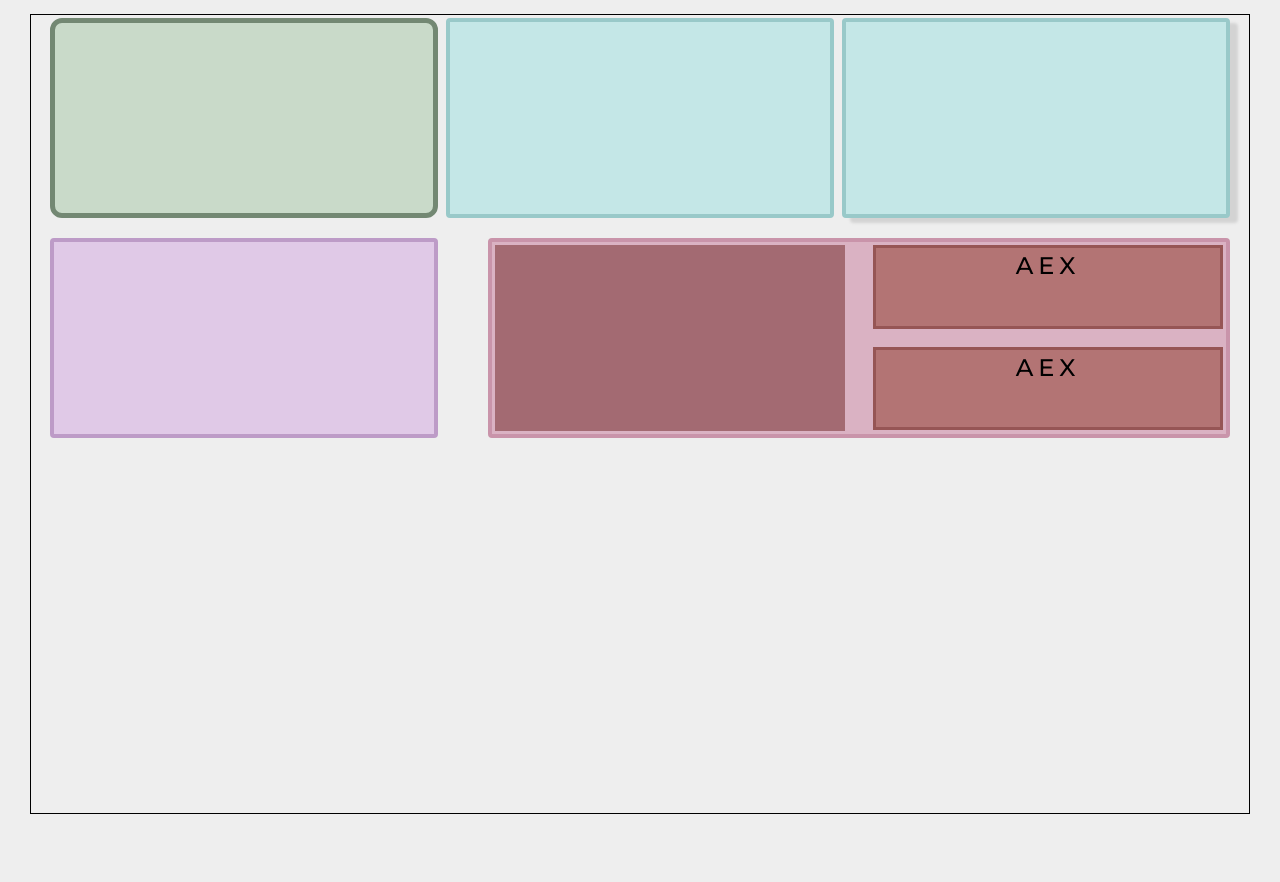
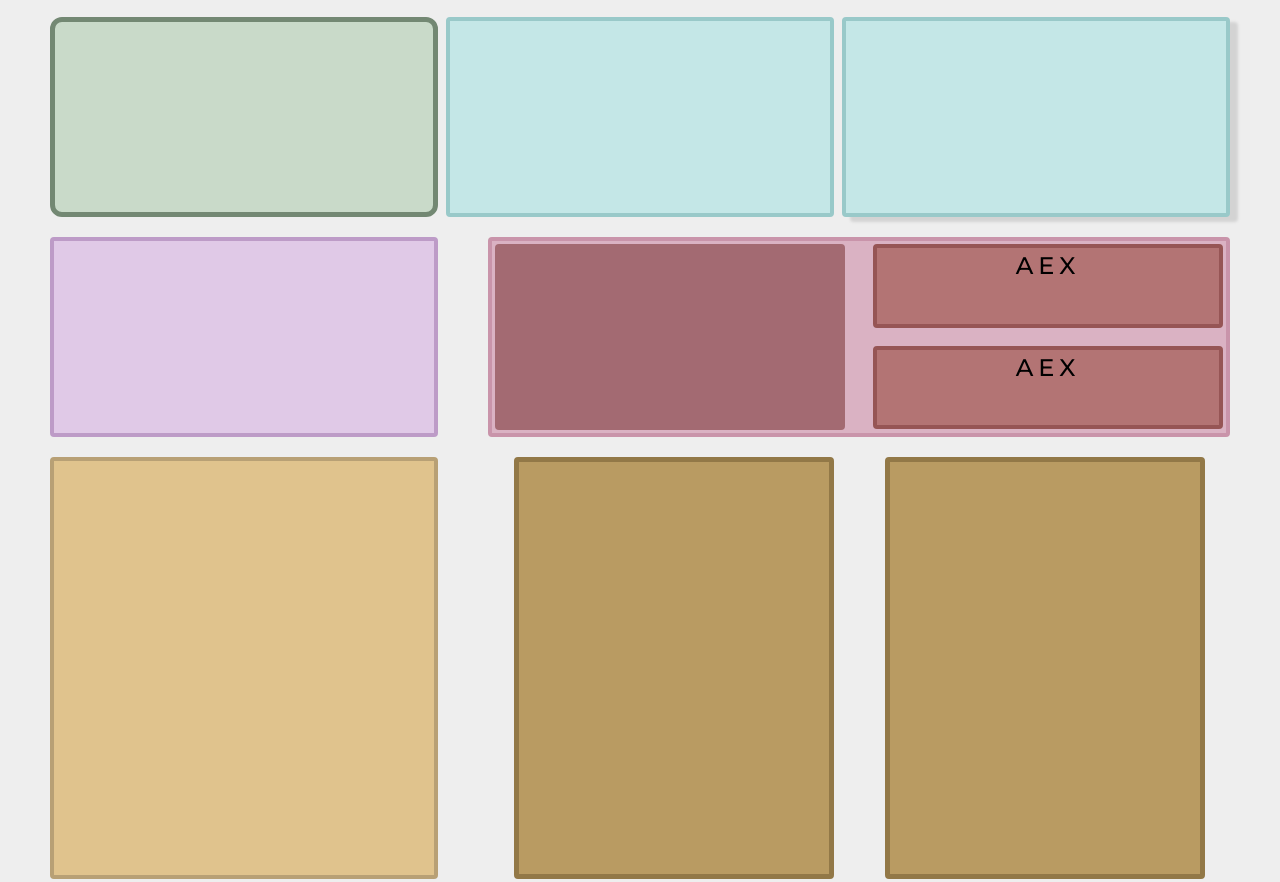
Before and after one commit to evsem/project_1, a website: page index.html in a window 1280 px wide. Before the commit the page ends 814 px from the top, so only its background shows below. Drawn offline with Linux system fonts and the light colour scheme.

Commit message:
v(bottom_container)-project_1

```diff
--- a/css/style.css
+++ b/css/style.css
@@ -91,6 +91,7 @@ h6 {
 
 body {
   background-color: rgb(238, 238, 238);
+  min-width: 1200px;
 }
 
 .container_main {
@@ -98,7 +99,6 @@ body {
   min-height: 100vh;
   margin: 14px auto;
   padding: 3px;
-  border: 1px solid black;
 }
 
 .top_container,
@@ -174,9 +174,7 @@ body {
 
 .right_block_1 {
   background-color: rgb(163, 106, 114);
-}
-
-.right_block_2 {
+  border-radius: 4px;
 }
 
 .right_block_2_top,
@@ -184,7 +182,8 @@ body {
   min-width: auto;
   min-height: 45%;
   background-color: rgb(179, 116, 116);
-  border: 3px solid rgb(150, 85, 85);
+  border: 4px solid rgb(150, 85, 85);
+  border-radius: 4px;
   padding: 6px;
 }
 
@@ -206,19 +205,32 @@ body {
 
 /*-----bottomStart-----*/
 
-.bottom_container {
+.bottom_t,
+.bottom_b {
+  min-width: 388px;
+  min-height: 422px;
+  margin-top: 20px;
 }
 
 .bottom_t {
+  background-color: rgb(224, 195, 141);
+  border: 4px solid rgb(184, 160, 117);
+  border-radius: 4px;
 }
 
 .bottom_b {
+  min-width: 742px;
+  display: flex;
+  justify-content: space-around;
 }
 
-.bottom_b_left {
-}
-
+.bottom_b_left,
 .bottom_b_right {
+  min-width: 320px;
+  min-height: auto;
+  background-color: rgb(185, 155, 98);
+  border: 5px solid rgb(146, 120, 71);
+  border-radius: 4px;
 }
 
 /*-----bottomEnd-----*/
```
